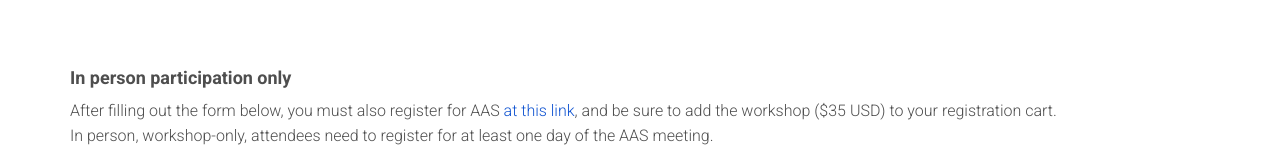
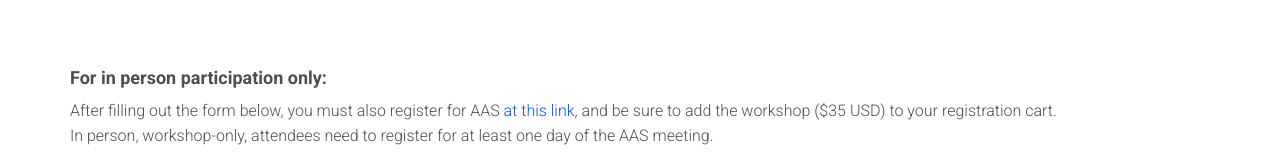
Before and after one commit to Tohuvavohu/space-telescope-constellations, a website: page index.html in a window 1280 px wide. Shown: the part 3994-4146 px from the top of the page. Drawn offline with Linux system fonts and the light colour scheme.

Commit message:
more clarity?

```diff
--- a/index.html
+++ b/index.html
@@ -262,7 +262,7 @@
             </ul>
             <br><br>
 
-            <h4>In person participation only</h4>
+            <h4>For in person participation only:</h4>
             After filling out the form below, you must also register for AAS <a href="https://aas.org/meetings/aas240/registration">at this link</a>,
             and be sure to add the workshop ($35 USD) to your registration cart.<br>
             In person, workshop-only, attendees need to register for at least one day of the AAS meeting. <br>
```
